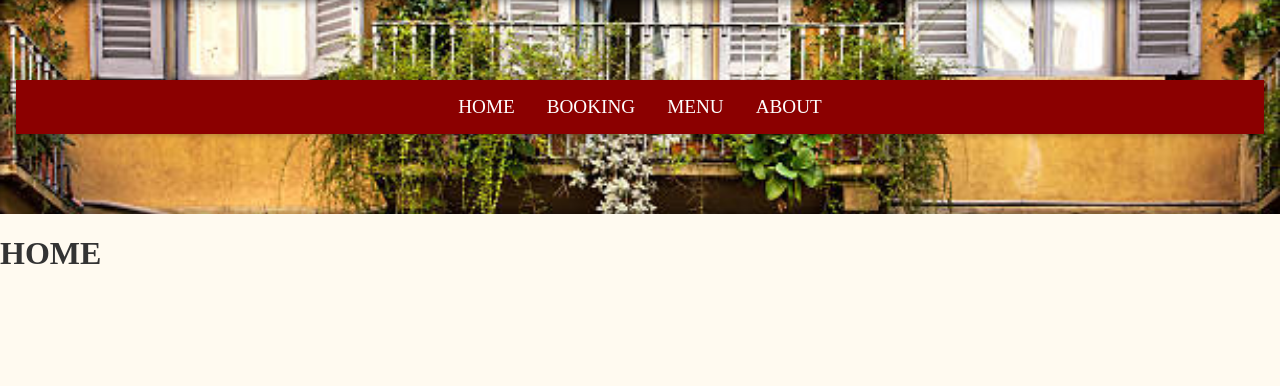
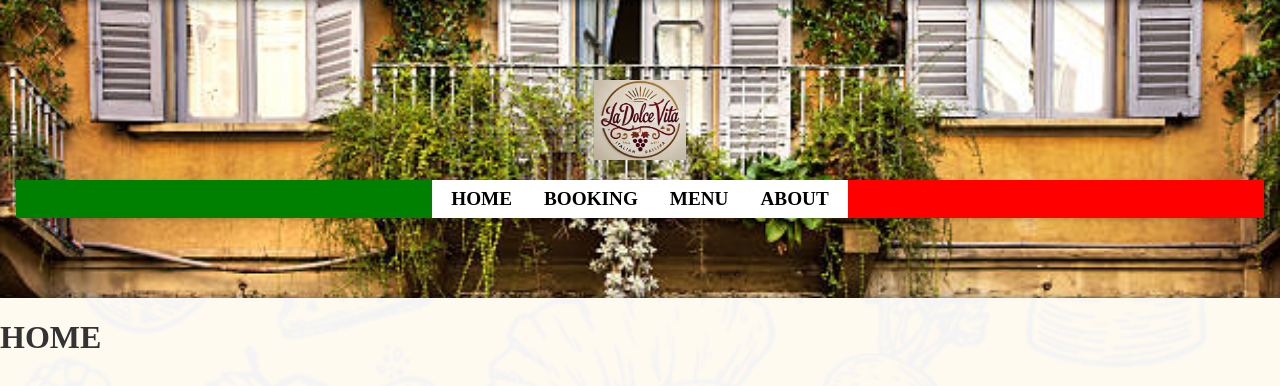
Before and after one commit to haydenkarl22/SHHReservationApp, a React (Create React App) app in the folder frontend/: page / in a window 1280 px wide. Shown: the top 386 px of the page. Built offline with nearby package versions, Linux system fonts and the light colour scheme.

Commit message:
stashing

```diff
--- a/frontend/src/components/Header.js
+++ b/frontend/src/components/Header.js
@@ -1,12 +1,16 @@
-// src/components/Header.js
 import React from 'react';
 import { Link } from 'react-router-dom';
+import logo from '../img/SHHRestaurantLogo.jpg';
 import '../styles.css';
 
 function Header() {
   return (
     <header className="header">
-      <nav>
+      <div className="header-container">
+        <div className="logo-container">
+          <img src={logo} alt="Restaurant Logo" className="restaurant-logo" />
+        </div>
+        <nav className="nav-container">
           <ul className="nav-list">
             <li><Link to="/">HOME</Link></li>
             <li><Link to="/booking">BOOKING</Link></li>
@@ -14,6 +18,7 @@ function Header() {
             <li><Link to="/about">ABOUT</Link></li>
           </ul>
         </nav>
+      </div>
     </header>
   );
 }
--- a/frontend/src/styles.css
+++ b/frontend/src/styles.css
@@ -3,16 +3,22 @@ body, html {
   margin: 0;
   padding: 0;
   box-sizing: border-box;
-  font-family: 'Merriweather', serif; /* Elegant serif font */
+  font-family: 'Merriweather', serif;
   color: #333;
-  background-color: #fffaf0; /* Warm beige tone */
+  background-color: #fffaf0;
+  background-image: url('img/background.png'); /* Replace with your actual background image */
+  background-size: cover;
+  background-attachment: fixed;
+  background-position: center;
 }
 
 /* Navigation Bar */
 nav {
-  background-color: #8B0000; /* Deep red */
+  display: flex;
+  align-items: center;
+  background: linear-gradient(to right, #008000 33.33%, #ffffff 33.33%, #ffffff 66.66%, #ff0000 66.66%);
   color: white;
-  padding: 1rem;
+  padding: 0.5rem 1rem;
   box-shadow: 0 2px 5px rgba(0, 0, 0, 0.2);
 }
 
@@ -22,6 +28,7 @@ nav ul {
   justify-content: center;
   margin: 0;
   padding: 0;
+  flex: 1;
 }
 
 nav li {
@@ -29,20 +36,21 @@ nav li {
 }
 
 nav a {
-  color: white;
+  color: black;
   text-decoration: none;
   font-size: 1.2rem;
+  font-weight: bold;
   transition: color 0.3s;
 }
 
 nav a:hover {
-  color: #f4a261; /* Light gold tone */
+  color: #f4a261;
 }
 
 /* Header */
 header {
   text-align: center;
-  background-image: url('img/italian-kitchen.jpg'); /* Replace with an Italian kitchen image */
+  background-image: url('img/italian-kitchen.jpg'); /* Header-specific background image */
   background-size: cover;
   background-position: center;
   color: white;
@@ -61,6 +69,15 @@ header p {
   margin-top: 1rem;
 }
 
+.logo-container {
+  text-align: center;
+  margin-bottom: 1rem;
+}
+
+.restaurant-logo {
+  height: 80px;
+}
+
 /* Main Content */
 main {
   max-width: 1200px;
@@ -71,21 +88,22 @@ main {
 section {
   margin-bottom: 2rem;
   padding: 2rem;
-  border: 2px solid #8B0000;
+  border: 2px solid #8B0000; /* Red border */
   border-radius: 5px;
-  background-color: #fff;
+  background-color: rgba(255, 250, 240, 0.8); /* Transparent warm beige */
+  backdrop-filter: blur(10px);
   box-shadow: 0 2px 5px rgba(0, 0, 0, 0.1);
 }
 
 h2 {
   color: #8B0000;
   margin-bottom: 1rem;
-  font-family: 'Playfair Display', serif; /* Another elegant font */
+  font-family: 'Playfair Display', serif;
 }
 
 /* Footer */
 footer {
-  background-color: #333;
+  background-color: rgba(51, 51, 51, 0.8); /* Semi-transparent black */
   color: white;
   text-align: center;
   padding: 1rem 0;
@@ -110,15 +128,20 @@ button:hover {
 
 /* Responsive Design */
 @media (max-width: 768px) {
+  nav {
+    flex-direction: column;
+    align-items: center;
+  }
+
   nav ul {
-      flex-direction: column;
+    flex-direction: column;
   }
 
   header h1 {
-      font-size: 2rem;
+    font-size: 2rem;
   }
 
   header p {
-      font-size: 1rem;
+    font-size: 1rem;
   }
 }
```
Also changed, not shown: frontend/src/img/background.png (added). Lines whose indentation alone changed are shown as unchanged.
